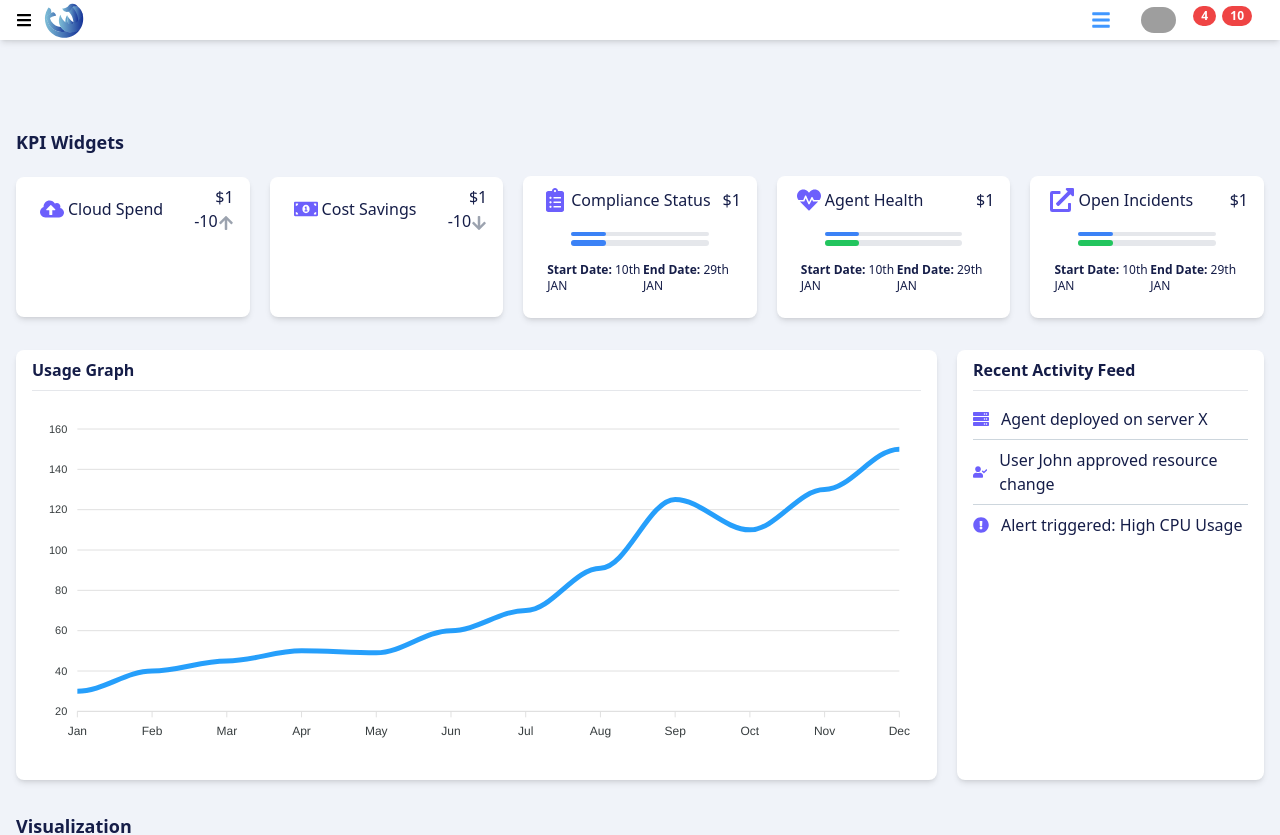
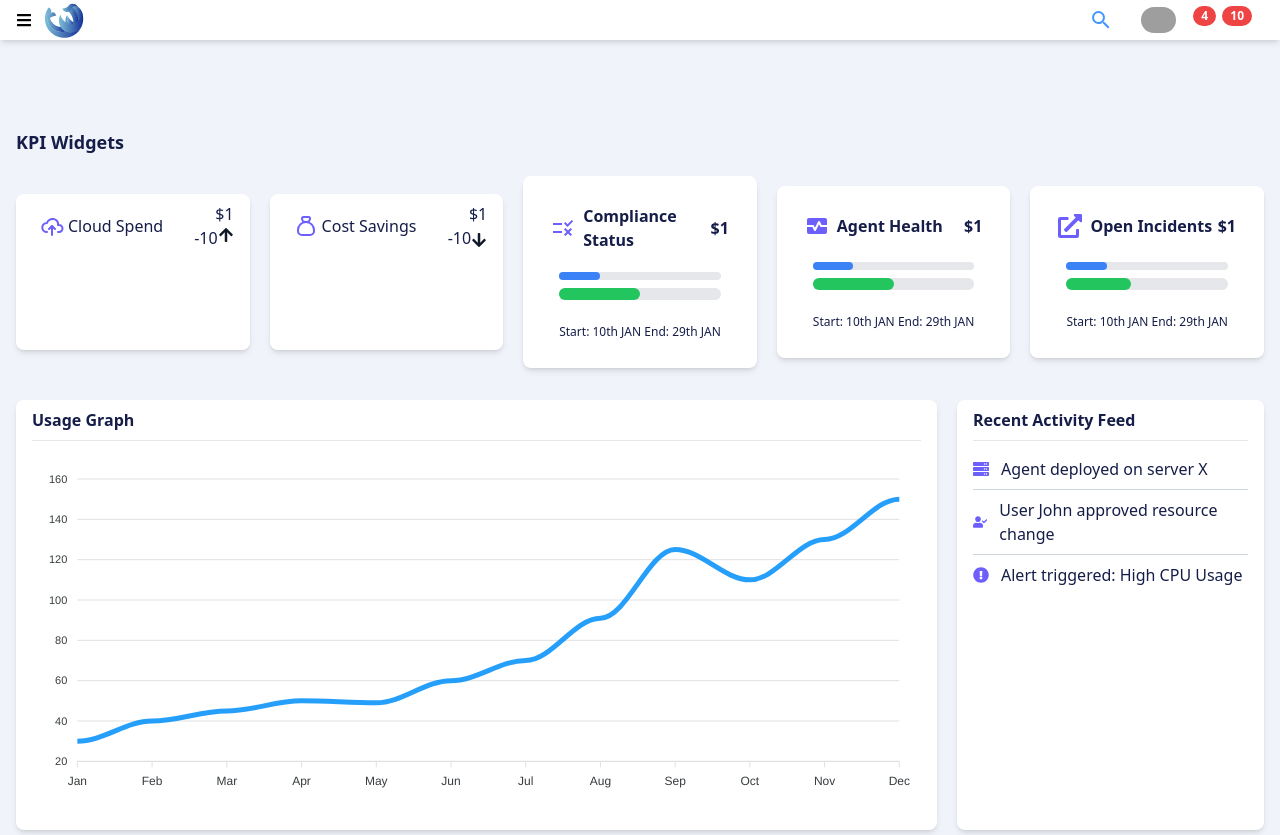
Before and after one commit to Cloudseals-MVP/CS-FRONTEND, a React (Vite) app: page /dashboard in a window 1280 px wide. Shown: the top 835 px of the page. Built offline with nearby package versions, Linux system fonts and the light colour scheme; sample sign-in values are in the browser's storage; grey boxes are pictures that could not be loaded.

Commit message:
Dashboard

```diff
--- a/src/pages/DashboardPage.jsx
+++ b/src/pages/DashboardPage.jsx
@@ -16,11 +16,7 @@ import {
   FaCog,
   FaHeadset,
   FaSignOutAlt,
-  FaBell,
-  FaCommentAlt,
-  FaCloudUploadAlt,
-  FaMoneyBillAlt,
-  FaClipboardList,
+  FaRegCommentAlt,
   FaHeartbeat,
   FaExternalLinkAlt,
   FaDesktop,
@@ -33,9 +29,11 @@ import {
   FaFileInvoiceDollar,
   FaArrowDown,
   FaAngleLeft,
+  FaRegBell,
 } from "react-icons/fa";
 import { useNavigate } from "react-router-dom";
-
+import { TbMoneybag, TbCloudUpload } from "react-icons/tb";
+import { MdRule, MdMonitorHeart, MdSearch } from "react-icons/md";
 import logo from "../assets/logo.svg";
 import avatar from "../assets/avatar-3.jpg";
 
@@ -365,8 +363,7 @@ export default function DashboardPage() {
                     className="text-[#4097FF] w-10 h-10 rounded-full bg-transparent flex justify-center items-center transition-all duration-400 flex-shrink-0 hover:bg-white"
                     href="#"
                   >
-                    <FaBars className="text-xl" />{" "}
-                    {/* Using FaBars for search icon as fas-search is not imported */}
+                    <MdSearch className="text-2xl" />{" "}
                   </a>
                 </div>
               </li>
@@ -452,7 +449,7 @@ export default function DashboardPage() {
                       )
                     }
                   >
-                    <FaBell className="text-base text-gray-700" />
+                    <FaRegBell className="text-base text-gray-900" />
                     <span className="absolute -top-1 -right-1 inline-flex items-center justify-center px-2 py-1 text-xs font-bold leading-none text-white bg-red-500 rounded-full">
                       4<span className="sr-only">unread messages</span>
                     </span>
@@ -506,7 +503,7 @@ export default function DashboardPage() {
                   type="button"
                   className="p-0 relative border-0 cursor-pointer"
                 >
-                  <FaCommentAlt className="text-base text-gray-700" />
+                  <FaRegCommentAlt className="text-base text-gray-700" />
                   <span className="absolute -top-1 -right-1 inline-flex items-center justify-center px-2 py-1 text-xs font-bold leading-none text-white bg-red-500 rounded-full">
                     10
                     <span className="sr-only">unread messages</span>
@@ -767,11 +764,11 @@ export default function DashboardPage() {
             </h1>
             <div className="grid grid-cols-1 sm:grid-cols-2 md:grid-cols-3 lg:grid-cols-5 gap-5 items-center justify-center">
               {/* Card 1: Cloud Spend */}
-              <div className="bg-white rounded-lg shadow-md p-4 pt-2">
+              <div className="bg-white rounded-lg shadow-md p-4 pt-2 min-h-[110px] flex flex-col justify-between">
                 <div className="flex items-center justify-between">
                   <div className="flex items-center">
                     <span className="m-1 ps-1 text-2xl text-[#6c5ffc]">
-                      <FaCloudUploadAlt />
+                      <TbCloudUpload />
                     </span>
                     <h5 className="text-base font-medium text-[#151D48] whitespace-nowrap">
                       Cloud Spend
@@ -784,22 +781,22 @@ export default function DashboardPage() {
                     </h5>
                     <h6 className="text-base text-[#151D48]">
                       <span className="counter">-10.9 </span>
-                      <FaArrowUp className="text-gray-400 inline-block" />
+                      <FaArrowUp className="text-gray-900 inline-block mb-2" />
                     </h6>
                   </div>
                 </div>
                 <canvas
                   height="100"
-                  className="blog-overview-stats-small-1 w-full"
+                  className="blog-overview-stats-small-1 w-full mt-4"
                 ></canvas>
               </div>
 
               {/* Card 2: Cost Savings */}
-              <div className="bg-white rounded-lg shadow-md p-4 pt-2">
+              <div className="bg-white rounded-lg shadow-md p-4 pt-2 min-h-[110px] flex flex-col justify-between">
                 <div className="flex items-center justify-between">
                   <div className="flex items-center">
                     <span className="m-1 ps-1 text-2xl text-[#6c5ffc]">
-                      <FaMoneyBillAlt />
+                      <TbMoneybag />
                     </span>
                     <h5 className="text-base font-medium text-[#151D48] whitespace-nowrap">
                       Cost Savings
@@ -812,138 +809,147 @@ export default function DashboardPage() {
                     </h5>
                     <h6 className="text-base text-[#151D48]">
                       <span className="counter">-10.9 </span>
-                      <FaArrowDown className="text-gray-400 inline-block" />
+                      <FaArrowDown className="text-gray-900 inline-block" />
                     </h6>
                   </div>
                 </div>
                 <canvas
                   height="100"
-                  className="blog-overview-stats-small-2 w-full"
+                  className="blog-overview-stats-small-2 w-full mt-4"
                 ></canvas>
               </div>
 
               {/* Card 3: Compliance Status */}
-              <div className="bg-white rounded-lg shadow-md p-4 pt-2">
-                <div className="flex items-center justify-between">
+              <div className="bg-white rounded-lg shadow-md p-7">
+                {/* Header */}
+                <div className="flex items-center justify-between mb-2">
                   <div className="flex items-center">
-                    <span className="m-1 text-2xl text-[#6c5ffc]">
-                      <FaClipboardList />
+                    <span className="text-2xl text-[#6c5ffc] mr-2">
+                      <MdRule />
                     </span>
-                    <h5 className="text-base font-medium text-[#151D48] whitespace-nowrap">
+                    <h5 className="text-base font-semibold text-[#151D48]">
                       Compliance Status
                     </h5>
                   </div>
                   <div className="text-right">
-                    <h5 className="text-base font-medium text-[#151D48]">
+                    <h5 className="text-base font-semibold text-[#151D48]">
                       <span>$</span>
                       <span className="counter">101.21</span>
                     </h5>
                   </div>
                 </div>
-                <div className="px-8 py-4 w-full">
-                  <div className="w-full bg-gray-200 rounded-full h-1 mb-1">
+
+                {/* Progress Bars */}
+                <div className="px-2 py-3 space-y-2">
+                  <div className="w-full bg-gray-200 rounded-full h-2">
                     <div
-                      className="bg-blue-500 h-1 rounded-full"
+                      className="bg-blue-500 h-2 rounded-full"
                       style={{ width: "25%" }}
                     ></div>
                   </div>
-                  <div className="w-full bg-gray-200 rounded-full h-1.5">
+                  <div className="w-full bg-gray-200 rounded-full h-3">
                     <div
-                      className="bg-blue-500 h-1.5 rounded-full"
-                      style={{ width: "25%" }}
+                      className="bg-green-500 h-3 rounded-full"
+                      style={{ width: "50%" }}
                     ></div>
                   </div>
                 </div>
-                <div className="flex justify-between text-xs font-semibold px-2 pb-2 text-[#151D48]">
+
+                {/* Footer Dates */}
+                <div className="flex justify-between text-xs font-medium text-[#151D48] mt-3 px-2">
                   <span>
-                    Start Date: <span className="font-normal">10th JAN</span>
+                    Start: <span className="font-normal">10th JAN</span>
                   </span>
                   <span>
-                    End Date: <span className="font-normal">29th JAN</span>
+                    End: <span className="font-normal">29th JAN</span>
                   </span>
                 </div>
               </div>
 
               {/* Card 4: Agent Health */}
-              <div className="bg-white rounded-lg shadow-md p-4 pt-2">
-                <div className="flex items-center justify-between">
+              <div className="bg-white rounded-lg shadow-md p-7">
+                <div className="flex items-center justify-between mb-3">
                   <div className="flex items-center">
-                    <span className="m-1 text-2xl text-[#6c5ffc]">
-                      <FaHeartbeat />
+                    <span className="text-2xl text-[#6c5ffc] mr-2">
+                      <MdMonitorHeart />
                     </span>
-                    <h5 className="text-base font-medium text-[#151D48] whitespace-nowrap">
+                    <h5 className="text-base font-semibold text-[#151D48]">
                       Agent Health
                     </h5>
                   </div>
                   <div className="text-right">
-                    <h5 className="text-base font-medium text-[#151D48]">
+                    <h5 className="text-base font-semibold text-[#151D48]">
                       <span>$</span>
                       <span className="counter">101.21</span>
                     </h5>
                   </div>
                 </div>
-                <div className="px-8 py-4 w-full">
-                  <div className="w-full bg-gray-200 rounded-full h-1 mb-1">
+
+                <div className="px-2 py-3 space-y-2">
+                  <div className="w-full bg-gray-200 rounded-full h-2">
                     <div
-                      className="bg-blue-500 h-1 rounded-full"
+                      className="bg-blue-500 h-2 rounded-full"
                       style={{ width: "25%" }}
                     ></div>
                   </div>
-                  <div className="w-full bg-gray-200 rounded-full h-1.5">
+                  <div className="w-full bg-gray-200 rounded-full h-3">
                     <div
-                      className="bg-green-500 h-1.5 rounded-full"
-                      style={{ width: "25%" }}
+                      className="bg-green-500 h-3 rounded-full"
+                      style={{ width: "50%" }}
                     ></div>
                   </div>
                 </div>
-                <div className="flex justify-between text-xs font-semibold px-2 pb-2 text-[#151D48]">
+
+                <div className="flex justify-between text-xs font-medium text-[#151D48] mt-3 px-2">
                   <span>
-                    Start Date: <span className="font-normal">10th JAN</span>
+                    Start: <span className="font-normal">10th JAN</span>
                   </span>
                   <span>
-                    End Date: <span className="font-normal">29th JAN</span>
+                    End: <span className="font-normal">29th JAN</span>
                   </span>
                 </div>
               </div>
 
               {/* Card 5: Open Incidents */}
-              <div className="bg-white rounded-lg shadow-md p-4 pt-2">
-                <div className="flex items-center justify-between">
+              <div className="bg-white rounded-lg shadow-md p-7">
+                <div className="flex items-center justify-between mb-3">
                   <div className="flex items-center">
-                    <span className="m-1 text-2xl text-[#6c5ffc]">
+                    <span className="text-2xl text-[#6c5ffc] mr-2">
                       <FaExternalLinkAlt />
                     </span>
-                    <h5 className="text-base font-medium text-[#151D48] whitespace-nowrap">
+                    <h5 className="text-base font-semibold text-[#151D48]">
                       Open Incidents
                     </h5>
                   </div>
                   <div className="text-right">
-                    <h5 className="text-base font-medium text-[#151D48]">
+                    <h5 className="text-base font-semibold text-[#151D48]">
                       <span>$</span>
                       <span className="counter">101.21</span>
                     </h5>
                   </div>
                 </div>
-                <div className="px-8 py-4 w-full">
-                  <div className="w-full bg-gray-200 rounded-full h-1 mb-1">
+
+                <div className="px-2 py-3 space-y-2">
+                  <div className="w-full bg-gray-200 rounded-full h-2">
                     <div
-                      className="bg-blue-500 h-1 rounded-full"
+                      className="bg-blue-500 h-2 rounded-full"
                       style={{ width: "25%" }}
                     ></div>
                   </div>
-                  <div className="w-full bg-gray-200 rounded-full h-1.5">
+                  <div className="w-full bg-gray-200 rounded-full h-3">
                     <div
-                      className="bg-green-500 h-1.5 rounded-full"
-                      style={{ width: "25%" }}
+                      className="bg-green-500 h-3 rounded-full"
+                      style={{ width: "40%" }}
                     ></div>
                   </div>
                 </div>
-                <div className="flex justify-between text-xs font-semibold px-2 pb-2 text-[#151D48]">
+
+                <div className="flex justify-between text-xs font-medium text-[#151D48] mt-3 px-2">
                   <span>
-                    Start Date: <span className="font-normal">10th JAN</span>
+                    Start: <span className="font-normal">10th JAN</span>
                   </span>
                   <span>
-                    End Date: <span className="font-normal">29th JAN</span>
+                    End: <span className="font-normal">29th JAN</span>
                   </span>
                 </div>
               </div>
```
